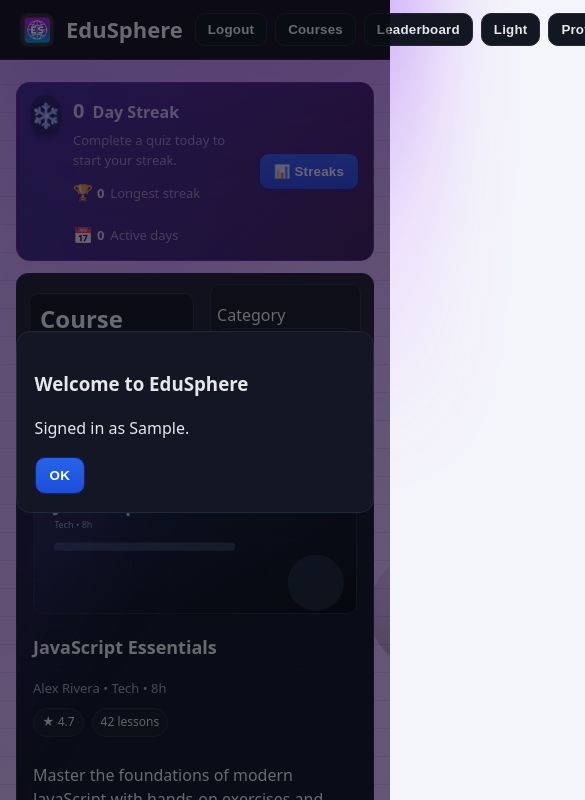
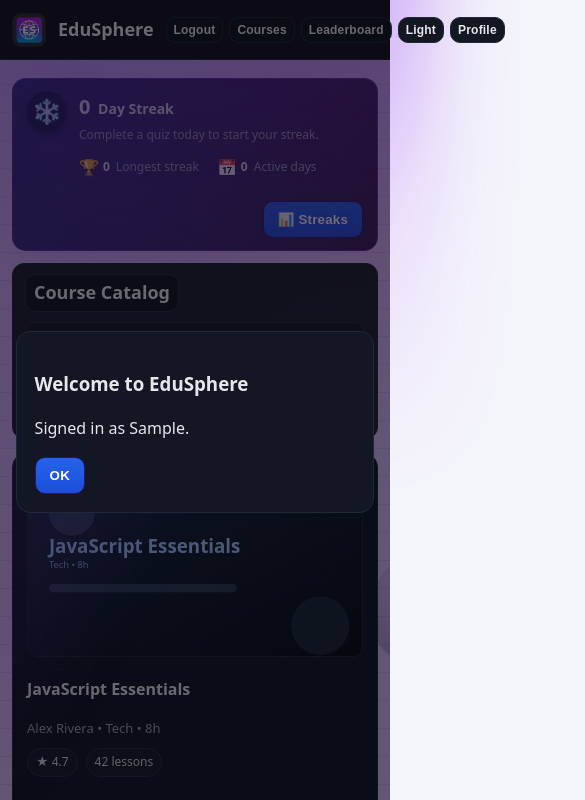
Before and after one commit to Manitk123/Manitk123.github.io, a plain HTML site: page index.html in a window 390 px wide. Both pictures are taken after typing "Sample", "name@example.com", "Sample123" into the empty fields and a click on the button "Enter EduSphere". Shown: the top 800 px of the page, 585 px wide, since content can reach past the window. Drawn offline with Linux system fonts and the light colour scheme.

Commit message:
flexible window

```diff
--- a/styles.css
+++ b/styles.css
@@ -992,3 +992,123 @@ a,button,input,select{
     grid-template-columns:1fr;
   }
 }
+
+/* -------- Mobile & tablet tweaks -------- */
+
+/* Up to tablets (~768px) */
+@media(max-width:768px){
+
+  /* header + nav spacing */
+  .app-header{
+    padding:0 12px;
+  }
+
+  .app-header h1{
+    font-size:20px;
+  }
+
+  .nav{
+    gap:6px;
+  }
+
+  .nav-btn{
+    padding:6px 9px;
+    font-size:13px;
+  }
+
+  /* main layout a bit tighter */
+  main{
+    max-width:100%;
+    margin:18px auto;
+    padding:0 12px;
+  }
+
+  /* streak card: stack text + button nicely */
+  .streak-card{
+    flex-direction:column;
+    align-items:flex-start;
+  }
+
+  .streak-actions{
+    width:100%;
+    display:flex;
+    justify-content:flex-end;
+    margin-top:8px;
+  }
+
+  /* catalog header: stack title and filter */
+  .catalog-controls{
+    flex-direction:column;
+    align-items:flex-start;
+    gap:10px;
+  }
+
+  .catalog-controls h2{
+    padding:4px 8px;
+    font-size:18px;
+  }
+
+  .catalog-controls .filters{
+    width:100%;
+    justify-content:space-between;
+  }
+
+  .catalog-controls .filters label{
+    width:100%;
+  }
+
+  .catalog-controls .filters select{
+    width:100%;
+  }
+
+  /* cards a bit tighter on small screens */
+  .card{
+    padding:18px 14px;
+  }
+
+  .course{
+    padding:14px;
+  }
+
+  .course h3{
+    font-size:16px;
+  }
+
+  .course-progress-msg{
+    font-size:13px;
+  }
+}
+
+/* Very small phones (~480px and below) */
+@media(max-width:480px){
+
+  .app-header h1{
+    font-size:18px;
+  }
+
+  .nav-btn{
+    padding:5px 7px;
+    font-size:12px;
+  }
+
+  .streak-title{
+    font-size:14px;
+  }
+
+  .streak-subtitle,
+  .streak-stat{
+    font-size:12px;
+  }
+
+  .profile-card{
+    padding:18px 14px;
+  }
+
+  .profile-name{
+    font-size:16px;
+  }
+
+  .metric-value{
+    font-size:18px;
+  }
+}
```
